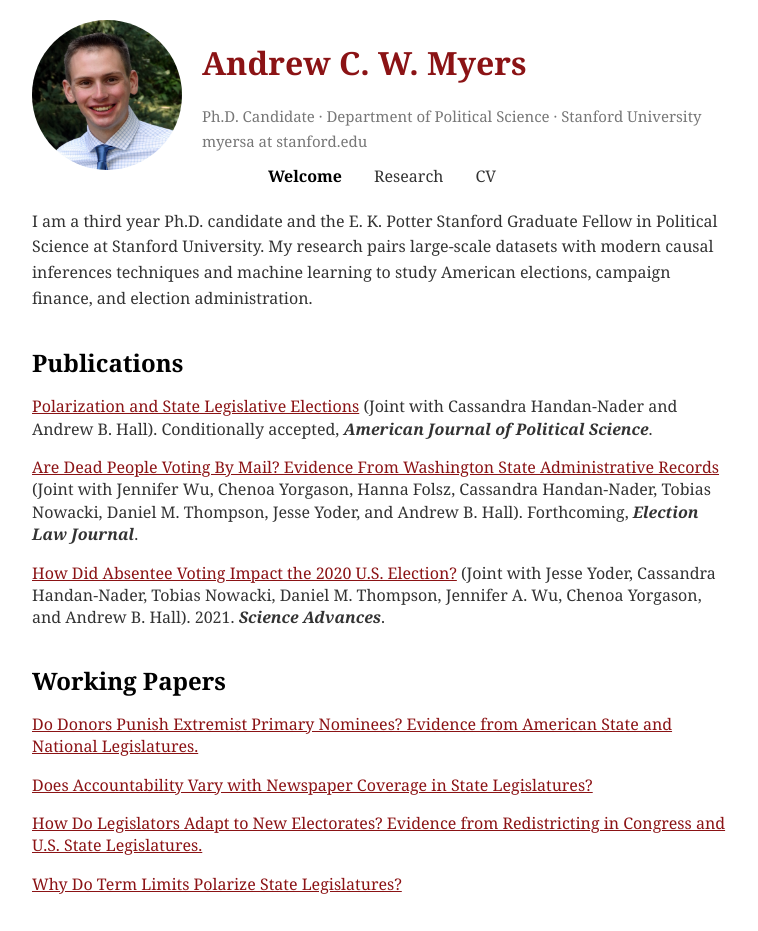
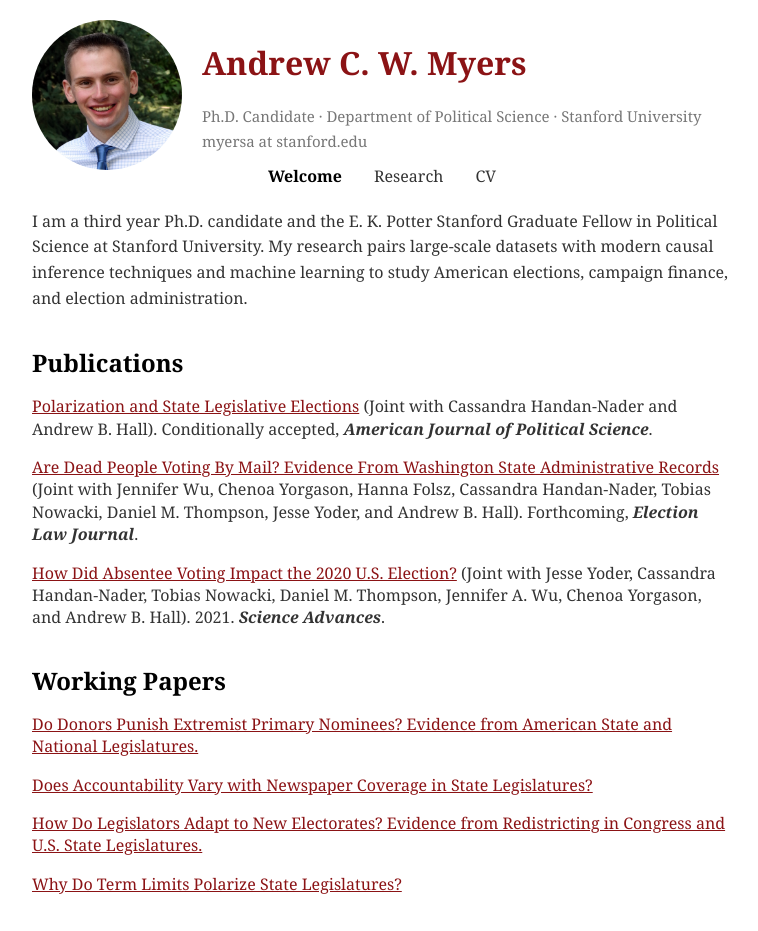
Before and after one commit to AndyMyersSkol/AndyMyersSkol.github.io, a Jekyll site: the page index.html, which Jekyll copies as it is, in a window 1280 px wide. Shown: the whole page, without its empty margins (258-1016 px from the left). Built offline with Jekyll 4.4.1, drawn with Linux system fonts in a browser that asks for light colours.

Commit message:
Update index.html

```diff
--- a/index.html
+++ b/index.html
@@ -42,7 +42,7 @@
     </nav>
 
     <div class="bio">
-        <p>I am a third year Ph.D. candidate and the E. K. Potter Stanford Graduate Fellow in Political Science at Stanford University. My research pairs large-scale datasets with modern causal inferences techniques and machine learning to study American elections, campaign finance, and election administration. </p>
+        <p>I am a third year Ph.D. candidate and the E. K. Potter Stanford Graduate Fellow in Political Science at Stanford University. My research pairs large-scale datasets with modern causal inference techniques and machine learning to study American elections, campaign finance, and election administration. </p>
     </div>
 
 
```
